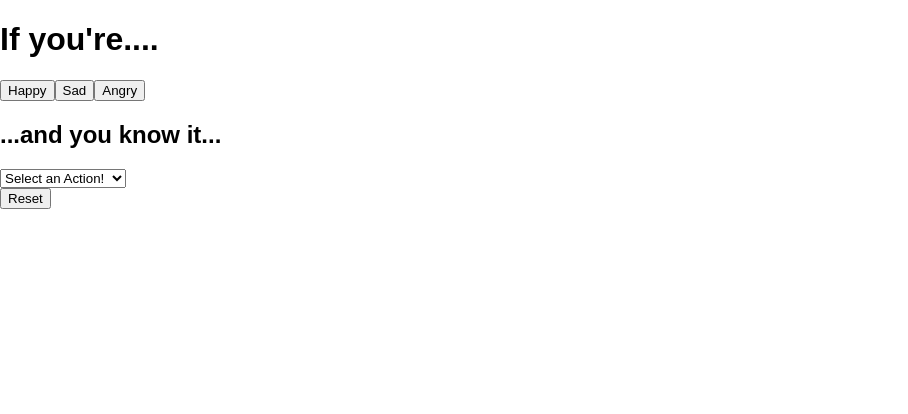
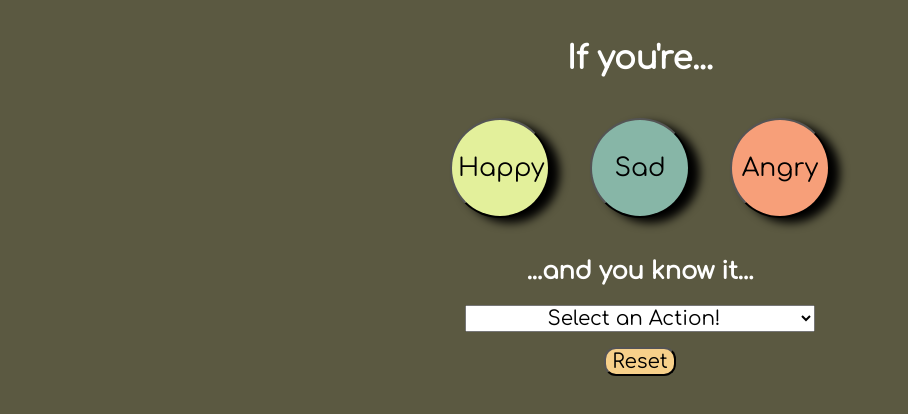
Before and after one commit to thinkful-ei22/w7d3-kev-jenn-proj, a React (Create React App) app: page / in a window 1280 px wide. Both pictures are taken after a click on the button "Happy". Shown: the top 414 px of the page, without its empty margins (0-908 px from the left). Built offline with nearby package versions, Linux system fonts and the light colour scheme.

Commit message:
added styles

```diff
--- a/public/index.html
+++ b/public/index.html
@@ -10,6 +10,7 @@
     -->
     <link rel="manifest" href="%PUBLIC_URL%/manifest.json">
     <link rel="shortcut icon" href="%PUBLIC_URL%/favicon.ico">
+    <link href="https://fonts.googleapis.com/css?family=Comfortaa" rel="stylesheet">
     <!--
       Notice the use of %PUBLIC_URL% in the tags above.
       It will be replaced with the URL of the `public` folder during the build.
--- a/src/App.css
+++ b/src/App.css
@@ -1,28 +1,9 @@
-.App {
+
+.wrapper {
+  margin: auto;
+  padding: 20px;
   text-align: center;
+  color:white;
+  font-family: 'Comfortaa', cursive;
+
 }
-
-.App-logo {
-  animation: App-logo-spin infinite 20s linear;
-  height: 80px;
-}
-
-.App-header {
-  background-color: #222;
-  height: 150px;
-  padding: 20px;
-  color: white;
-}
-
-.App-title {
-  font-size: 1.5em;
-}
-
-.App-intro {
-  font-size: large;
-}
-
-@keyframes App-logo-spin {
-  from { transform: rotate(0deg); }
-  to { transform: rotate(360deg); }
-}
--- a/src/App.js
+++ b/src/App.js
@@ -17,11 +17,11 @@ export default class App extends React.Component {
     return (
       <div className='wrapper'>
         <h1>
-          If you're....
+          If you're...
         </h1>
         <EmotionSelect
           handleEmotion={emotion => this.setState({emotion})}
-          />
+        />
         <ActionDropdown
           emotion={this.state.emotion}
           handleAction={action => this.setState({action})}
@@ -29,7 +29,7 @@ export default class App extends React.Component {
         <GifDisplay
           action={this.state.action}
         />
-        <ResetButton settings={this.state} handleReset={setting => {this.setState({emotion: setting, action: setting})}}/>
+        <ResetButton settings={this.state} handleReset={setting => {this.setState({emotion: setting, action: setting});}}/>
       </div>
     );
   }
--- /dev/null
+++ b/src/components/ActionDropdown.css
@@ -0,0 +1,10 @@
+.dropdown {
+    width: 350px;
+    font-size: 20px;
+    font-family: 'Comfortaa', cursive;
+}
+
+select {
+    text-align-last: center;
+    font-family: 'Comfortaa', cursive;
+}
--- a/src/components/ActionDropdowns.js
+++ b/src/components/ActionDropdowns.js
@@ -1,4 +1,5 @@
 import React from 'react';
+import './ActionDropdown.css';
 
 export default function ActionDropdown (props){
 
@@ -8,7 +9,7 @@ export default function ActionDropdown (props){
         <h2>
           ...and you know it...
         </h2>
-        <select className='happyAct' onChange={e => {props.handleAction(e.target.value);}}>
+        <select className='happyAct dropdown' onChange={e => {props.handleAction(e.target.value);}}>
           <option value=''>Select an Action!</option>
           <option value='clapHappy'>Clap Your Hands!</option>
           <option value='shoutHappy'>Shout Hooray!</option>
@@ -23,7 +24,7 @@ export default function ActionDropdown (props){
         <h2>
           ...and you know it...
         </h2>
-        <select className='sadAct'>
+        <select className='sadAct dropdown'>
           <option value=''>Select an Action!</option>
           <option value='crySad'>Cry Boo-Hoo</option>
           <option value='frownSad'>Show a Frown</option>
@@ -38,7 +39,7 @@ export default function ActionDropdown (props){
         <h2>
           ...and you know it...
         </h2>
-        <select className='angryAct'>
+        <select className='angryAct dropdown'>
           <option value=''>Select an Action!</option>
           <option value='tantrumAngry'>Throw Your Stuff!!</option>
           <option value='yellAngry'>Scream and SHOUT!!</option>
@@ -49,5 +50,5 @@ export default function ActionDropdown (props){
   }
   if(props.emotion === ''){
     return <div></div>;
+  }
 }
-}
--- /dev/null
+++ b/src/components/EmotionSelect.css
@@ -0,0 +1,22 @@
+.emotion {
+    width: 100px;
+    height: 100px;
+    border-radius: 100%;
+    margin: 20px;
+    font-size: 25px;
+    text-align: center;
+    box-shadow: 10px 5px 10px;
+    font-family: 'Comfortaa', cursive;
+}
+
+.happy {
+    background-color: #E3F09B;
+}
+
+.sad {
+    background-color: #87B6A7;
+}
+
+.angry {
+    background-color: #F79F79;
+}
--- a/src/components/EmotionSelect.js
+++ b/src/components/EmotionSelect.js
@@ -1,16 +1,14 @@
 import React from 'react';
-import ActionDropdown from './ActionDropdowns';
+import './EmotionSelect.css';
 
 export default function EmotionSelect(props) {
   return (
     <div className='buttons'>
-      <button className='happy' value='happy'
-        onClick={e => props.handleEmotion(e.target.value)}
-
-        >Happy</button>
-      <button className='sad' value='sad'
+      <button className='happy emotion' value='happy'
+        onClick={e => props.handleEmotion(e.target.value)}>Happy</button>
+      <button className='sad emotion' value='sad'
         onClick={e => props.handleEmotion(e.target.value)}>Sad</button>
-      <button className='angry' value='angry'
+      <button className='angry emotion' value='angry'
         onClick={e => props.handleEmotion(e.target.value)}>Angry</button>
     </div>
   );
--- /dev/null
+++ b/src/components/GifDisplay.css
@@ -0,0 +1,15 @@
+iframe{
+    width: 100%;
+    height: 300px;
+    margin-top: 15px;
+}
+
+a {
+    color:lightgrey;
+    font-family: 'Comfortaa', cursive;
+}
+
+p {
+    margin: 0px;
+    font-family: 'Comfortaa', cursive;
+}
--- a/src/components/GifDisplay.js
+++ b/src/components/GifDisplay.js
@@ -1,4 +1,5 @@
 import React from 'react';
+import './GifDisplay.css';
 
 export default function GifDisplay(props){
   if(props.action===''){
@@ -6,65 +7,65 @@ export default function GifDisplay(props){
   }
   if(props.action === 'clapHappy'){
     return(
-      <div>
-        <iframe id='clap' src="https://giphy.com/embed/97C8ATlp05AoE" width="180" height="144" frameBorder="0" className="giphy-embed" allowFullScreen></iframe>
+      <div className='gifHolder'>
+        <iframe id='clap' src="https://giphy.com/embed/97C8ATlp05AoE" /* width="180" height="144" */ frameBorder="0" className="giphy-embed" allowFullScreen></iframe>
         <p><a href="https://giphy.com/gifs/slow-clap-clapping-gif-97C8ATlp05AoE">via GIPHY</a></p>
       </div>);
   }
   if(props.action === 'shoutHappy'){
     return(
       <div>
-        <iframe id='shout'src="https://giphy.com/embed/TdfyKrN7HGTIY" width="280" height="175" frameBorder="0" className="giphy-embed" allowFullScreen></iframe>
+        <iframe id='shout'src="https://giphy.com/embed/TdfyKrN7HGTIY" /* width="280" height="175" */ frameBorder="0" className="giphy-embed" allowFullScreen></iframe>
         <p><a href="https://giphy.com/gifs/happy-spongebob-squarepants-patrick-TdfyKrN7HGTIY">via GIPHY</a></p>
       </div>
     );}
   if(props.action === 'jumpHappy'){
     return(
       <div>
-        <iframe id='jump'src="https://giphy.com/embed/GdLU30LovMpig" width="180" height="160" frameBorder="0" className="giphy-embed" allowFullScreen></iframe>
+        <iframe id='jump'src="https://giphy.com/embed/GdLU30LovMpig" /* width="180" height="160" */ frameBorder="0" className="giphy-embed" allowFullScreen></iframe>
         <p><a href="https://giphy.com/gifs/gay-cop-parade-GdLU30LovMpig">via GIPHY</a></p>
       </div>
     );}
   if(props.action === 'crySad'){
     return(
       <div>
-        <iframe id='cry'src="https://giphy.com/embed/SsjyaYH2gkNCE" width="180" height="160" frameBorder="0" className="giphy-embed" allowFullScreen></iframe>
+        <iframe id='cry'src="https://giphy.com/embed/SsjyaYH2gkNCE" /* width="180" height="160" */ frameBorder="0" className="giphy-embed" allowFullScreen></iframe>
         <p><a href="https://giphy.com/gifs/SsjyaYH2gkNCE">via GIPHY</a></p>
       </div>
     );}
   if(props.action === 'frownSad'){
     return(
       <div>
-        <iframe id='frown'src="https://giphy.com/embed/9Y5BbDSkSTiY8" width="180" height="136" frameBorder="0" className="giphy-embed" allowFullScreen></iframe>
+        <iframe id='frown'src="https://giphy.com/embed/9Y5BbDSkSTiY8" /* width="180" height="136" */ frameBorder="0" className="giphy-embed" allowFullScreen></iframe>
         <p><a href="https://giphy.com/gifs/sad-baby-upset-9Y5BbDSkSTiY8">via GIPHY</a></p>
       </div>
     );}
   if(props.action === 'nappySad'){
     return(
       <div>
-        <iframe id='nap' src="https://giphy.com/embed/ikTTV7LQ8mGIw" width="180" height="180" frameBorder="0" className="giphy-embed" allowFullScreen></iframe>
+        <iframe id='nap' src="https://giphy.com/embed/ikTTV7LQ8mGIw" /* width="180" height="180" */ frameBorder="0" className="giphy-embed" allowFullScreen></iframe>
         <p><a href="https://giphy.com/gifs/nap-partners-ikTTV7LQ8mGIw">via GIPHY</a></p>
       </div>
     );}
   if(props.action === 'tantrumAngry'){
     return(
       <div>
-        <iframe id='throw' src="https://giphy.com/embed/3o7btNRTJ700Vzmn5e" width="180" height="192" frameBorder="0" className="giphy-embed" allowFullScreen></iframe>
+        <iframe id='throw' src="https://giphy.com/embed/3o7btNRTJ700Vzmn5e" /* width="180" height="192" */ frameBorder="0" className="giphy-embed" allowFullScreen></iframe>
         <p><a href="https://giphy.com/gifs/reactionseditor-reaction-3o7btNRTJ700Vzmn5e">via GIPHY</a></p>
       </div>
     );}
   if(props.action === 'yellAngry'){
     return(
       <div>
-        <iframe id='scream' src="https://giphy.com/embed/11tTNkNy1SdXGg" width="180" height="167" frameBorder="0" className="giphy-embed" allowFullScreen></iframe>
+        <iframe id='scream' src="https://giphy.com/embed/11tTNkNy1SdXGg" /* width="180" height="167" */ frameBorder="0" className="giphy-embed" allowFullScreen></iframe>
         <p><a href="https://giphy.com/gifs/disneypixar-disney-pixar-11tTNkNy1SdXGg">via GIPHY</a></p>
       </div>
     );}
   if(props.action === 'slamAngry'){
     return(
       <div>
-        <iframe id='slam' src="https://giphy.com/embed/KRxcgvd5fLiWk" width="180" height="124" frameBorder="0" className="giphy-embed" allowFullScreen></iframe>
-        <p><a href="https://giphy.com/gifs/tonyawards-theatre-tony-awards-the-tonys-KRxcgvd5fLiWk">via GIPHY</a></p>
+        <iframe id='slam' src="https://giphy.com/embed/zKU3i9oHnusko" /* width="336" height="480" */ frameBorder="0" class="giphy-embed" allowFullScreen></iframe>
+        <p><a href="https://giphy.com/gifs/love-thread-ball-zKU3i9oHnusko">via GIPHY</a></p>
       </div>
     );}
 }
--- /dev/null
+++ b/src/components/Reset.css
@@ -0,0 +1,7 @@
+.Reset {
+    background-color: #F7D08A;
+    margin: 15px;
+    font-size: 20px;
+    border-radius: 12px;
+    font-family: 'Comfortaa', cursive;
+}
--- a/src/components/Reset.js
+++ b/src/components/Reset.js
@@ -1,10 +1,11 @@
 import React from 'react';
+import './Reset.css';
 
 export default function ResetEmotion (props){
   if(props.settings.emotion !== ''){
     return(
       <div>
-            <button className='Reset' value='Reset' onClick={() => {props.handleReset('')}}>Reset</button>
+        <button className='Reset' value='Reset' onClick={() => {props.handleReset('');}}>Reset</button>
       </div>
     );
   }
--- a/src/index.css
+++ b/src/index.css
@@ -1,5 +1,6 @@
 body {
   margin: 0;
   padding: 0;
-  font-family: sans-serif;
+  font-family: 'Comfortaa', cursive;
+  background-color: #5B5941;
 }
```
Lines whose indentation alone changed are shown as unchanged.
